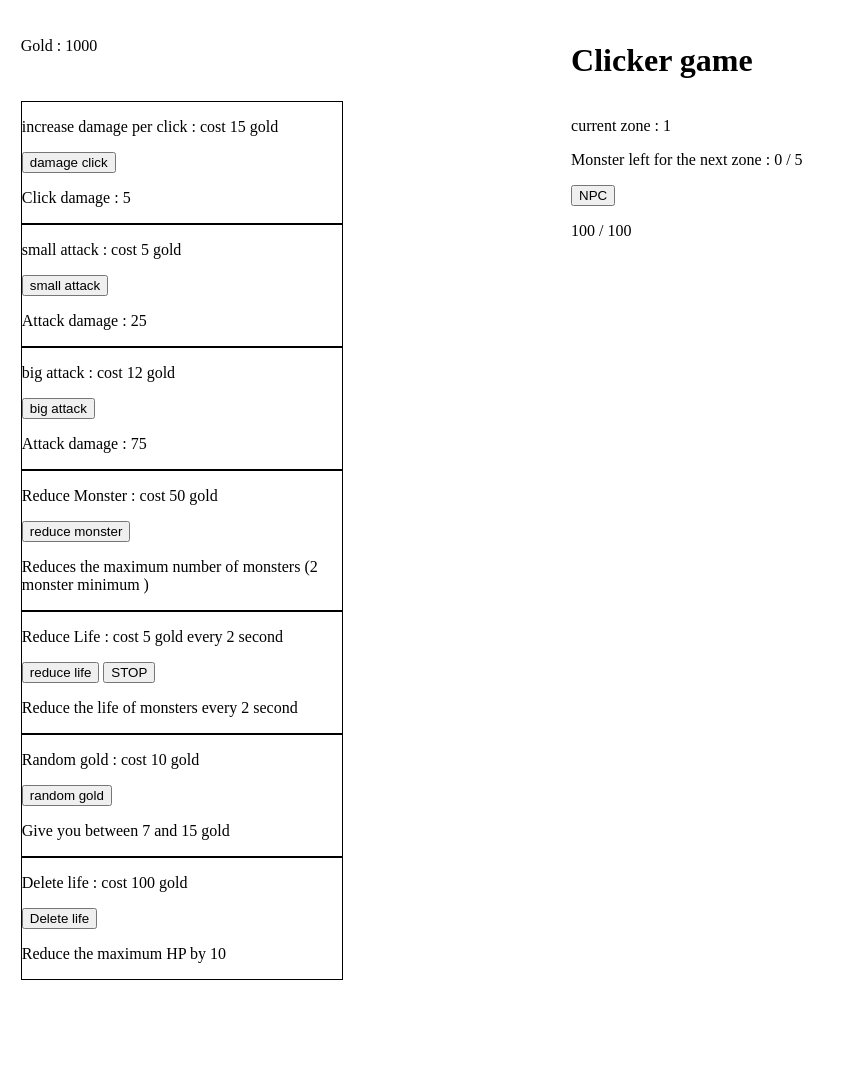
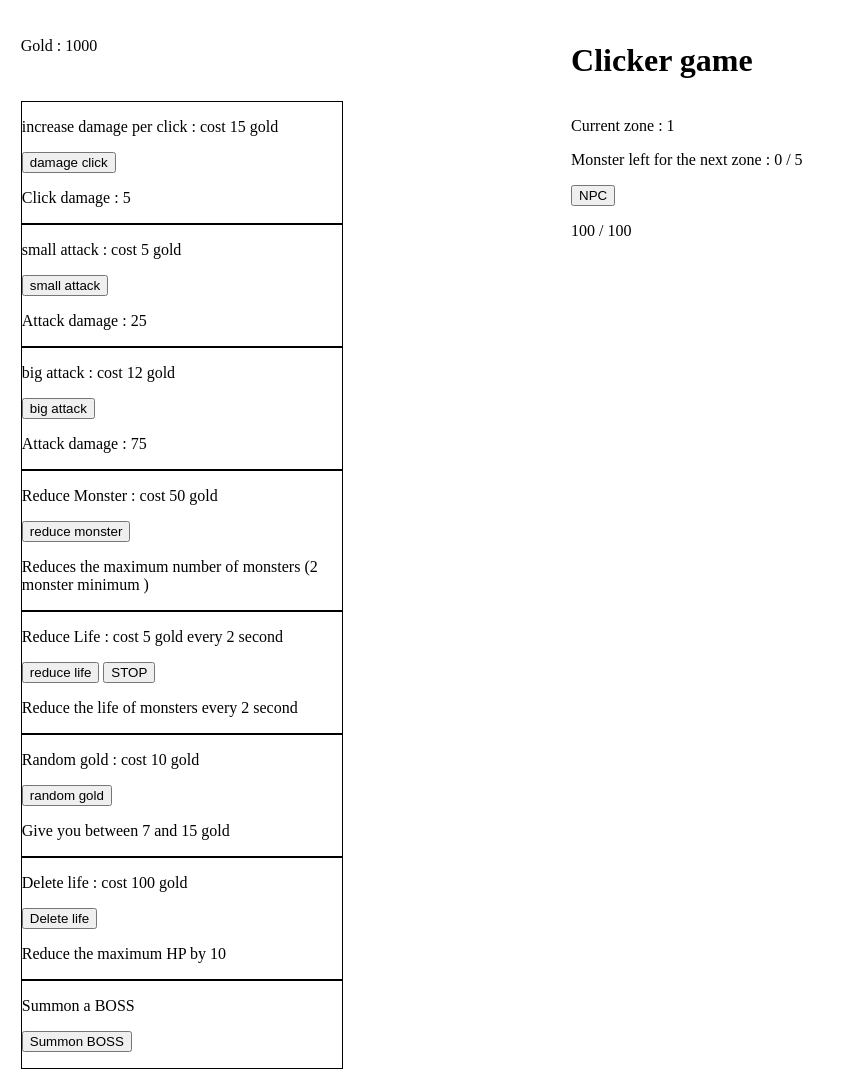
Before and after one commit to SacleuxBenoit/clicker-game, a PHP site: page /game/clicker.php in a window 1280 px wide. Shown: the whole page, without its empty margins (0-844 px from the left). Before the commit the page ends 980 px from the top, so only its background shows below. Run offline with PHP 8.4, Linux system fonts and the light colour scheme.

Commit message:
create the button (summon BOSS)

```diff
--- a/game/clicker.php
+++ b/game/clicker.php
@@ -59,6 +59,12 @@
             <p id="descDeleteLife"> Reduce the maximum HP by 10 </p>
         </div>
 
+        <div class="parNav">
+            <p>Summon a BOSS</p>
+            <button onclick="summonBoss()"  id="ButtonBoss">Summon BOSS</button>
+            <p id="descBoss"></p>
+        </div>
+
     </nav>
 
     <div class="npc">
--- a/javascript/script.js
+++ b/javascript/script.js
@@ -53,7 +53,7 @@ let gold = 1000;
 
 // Display text
 
-zone.textContent = "current zone : " + currentZone;
+zone.textContent = "Current zone : " + currentZone;
 nextZone.textContent = "Monster left for the next zone : " + monster + " / " + monstersLeft;
 lifeBar.textContent = npcLife + " / " + npcMaxLife;
 goldDisplay.textContent = "Gold : " + gold;
@@ -63,7 +63,7 @@ goldDisplay.textContent = "Gold : " + gold;
         function Zone(){
                 if(monster >= monstersLeft){
                 currentZone++;
-                zone.textContent = "current zone : " + currentZone;
+                zone.textContent = "Current zone : " + currentZone;
                 }
         }
 
```
